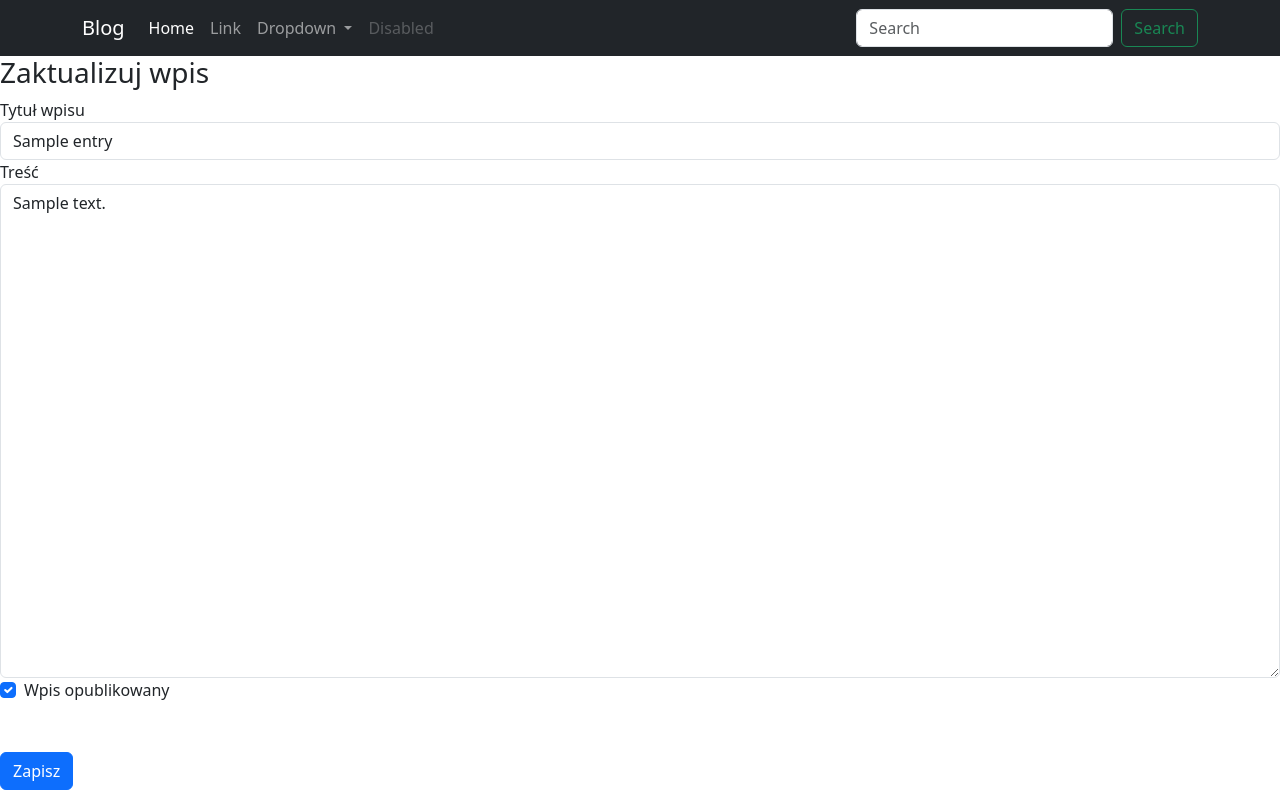
After one commit to MORDI4/blog, a Flask app: page /edit-post/1 in a window 1280 px wide. The commit adds this page. Run offline with Flask 3, Linux system fonts and the light colour scheme; tables that the repository leaves empty hold one stand-in row (values such as "Sample post").

Commit message:
Add create and edit posts

```diff
--- /dev/null
+++ b/blog/forms.py
@@ -0,0 +1,8 @@
+from flask_wtf import FlaskForm
+from wtforms import StringField, BooleanField, TextAreaField
+from wtforms.validators import DataRequired
+
+class EntryForm(FlaskForm):
+    title = StringField('title', validators=[DataRequired()])
+    body = TextAreaField('body', validators=[DataRequired()])
+    is_published = BooleanField('is_published')
--- a/blog/routes.py
+++ b/blog/routes.py
@@ -1,8 +1,56 @@
-from flask import render_template
-from blog import app
+from flask import render_template, request, flash, redirect, url_for
+from blog import app, db
 from blog.models import Entry
+from .forms import EntryForm
+from datetime import datetime
 
-@app.route('/')
+@app.route('/', methods=['GET', 'POST'])
 def index():
+    form = EntryForm()
+    error = ""
+    if request.method == "POST":
+        if form.validate_on_submit():
+            pass
+        else:
+            error = form.errors
+
     all_posts = Entry.query.filter_by(is_published=True).order_by(Entry.pub_date.desc())
-    return render_template("homepage.html", all_posts=all_posts)
+
+    return render_template("homepage.html", all_posts=all_posts, form=form, error=error)
+
+def handle_entry(entry=None):
+    if entry == None:
+        form = EntryForm()
+        entry = Entry()
+        is_new = True
+    else:
+        form = EntryForm(obj=entry)
+        is_new = False
+
+    errors = ""
+    if form.validate_on_submit():
+        form.populate_obj(entry)
+        if is_new:
+            entry.pub_date = datetime.now()
+            db.session.add(entry)
+            flash("Blog został dodany.", "success")
+        else:
+            flash("Blog został zaktualizowany.", "success")
+        db.session.commit()
+        return redirect(url_for("index"))
+    elif request.method == "POST":
+        errors = form.errors
+
+    return render_template("entry_form.html", form=form, errors=errors, is_new=is_new)
+
+
+
+@app.route('/newpost', methods=['GET', 'POST'])
+def add_post():
+    return handle_entry()
+
+
+@app.route("/edit-post/<int:entry_id>", methods=["GET", "POST"])
+def edit_entry(entry_id):
+   entry = Entry.query.filter_by(id=entry_id).first_or_404()
+   return handle_entry(entry)
--- /dev/null
+++ b/blog/templates/entry_form.html
@@ -0,0 +1,27 @@
+{% extends "base.html" %}
+
+
+{% block content %}
+
+<h3>
+   {% if is_new %}Dodaj nowy wpis{% else %}Zaktualizuj wpis{% endif %}
+</h3>
+
+<form action="" method="POST">
+  {{form.hidden_tag()}}
+   <div class="form-group">
+       <label for="title">Tytuł wpisu</label>
+       {{ form.title(class_="form-control") }}
+   </div>
+   <div class="form-group">
+       <label for="body">Treść</label>
+       {{ form.body(class_="form-control", cols="100", rows="20") }}
+   </div>
+   <div class="form-check">
+       {{ form.is_published(class_="form-check-input") }}
+       <label class="form-check-label" for="is_published">Wpis opublikowany</label>
+   </div>
+   <button type="submit" class="btn btn-primary mt-5">Zapisz</button>
+</form>
+
+{% endblock %}
--- a/requirements.txt
+++ b/requirements.txt
@@ -4,3 +4,5 @@ Flask-Migrate>=4.0.0
 python-dotenv>=1.0.0
 ipython>=8.0.0
 flask-shell-ipython>=0.3.0
+flask-wtf
+WTForms
```
Also changed, not shown: blog/templates/homepage.html (+24 -2 lines), generate_entries.py (added, +24 -0 lines), app.db, 1 other file.
